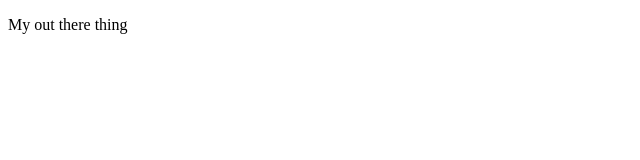
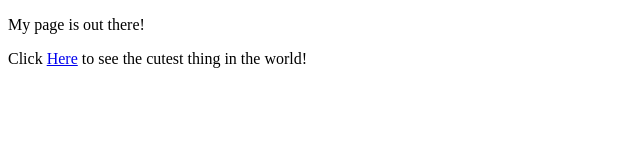
Before and after one commit to Dolcekar/Dolcekar.github.io, a plain HTML site: page index.html in a window 1280 px wide. Shown: the whole page, without its empty margins (0-640 px from the left). Drawn offline with Linux system fonts and the light colour scheme.

Commit message:
last version

```diff
--- a/index.html
+++ b/index.html
@@ -4,6 +4,10 @@
         <title>Yay</title>
     </head>
     <body>
-        <p> My out there thing</p>
+        <p> My page is out there!</p>
+        <p>
+            Click <a href="https://www.google.com/search?q=cutest+thing+in+the+world&tbm=isch&source=iu&ictx=1&fir=TPcDp_sabTPYeM%253A%252C_nla-MuiTM8i7M%252C_&usg=__oi89eKjDsng5y-TI-81WDrzo7QA%3D&sa=X&ved=0ahUKEwinksn1t-faAhXvdN8KHejoBSEQ9QEIKzAB#imgrc=_">Here</a>
+            to see the cutest thing in the world!
+        </p>
     </body>
 </html>
```
